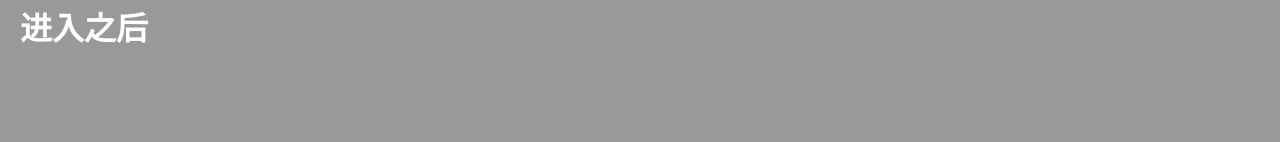
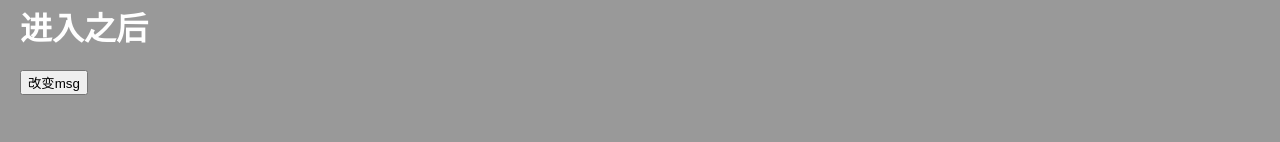
Before and after one commit to wangkaiwd/react-hooks-ts-practice, a Vue app: page /#/mine in a window 1280 px wide. Shown: the part 158-300 px from the top of the page. Built offline with nearby package versions, Linux system fonts and the light colour scheme.

Commit message:
keep-alive缓存之后组件钩子函数调用过程

```diff
--- a/src/views/Mine.vue
+++ b/src/views/Mine.vue
@@ -2,6 +2,7 @@
   <div class="wk-mine">
     <h4>Mine</h4>
     <h1>{{msg}}</h1>
+    <button @click="msg = 'hello'">改变msg</button>
   </div>
 </template>
 
```
Also changed, not shown: 1 other file (tests, documents, lock files or other folders).
